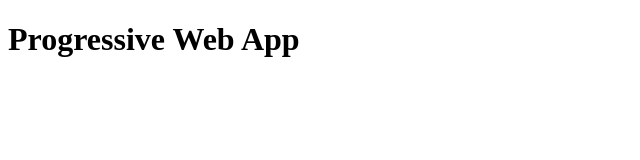
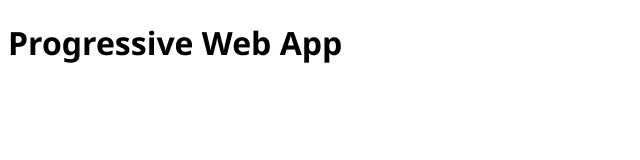
Before and after one commit to theMuhammadKhalid/my-first-PWA, a plain HTML site: page index.html in a window 1280 px wide. Shown: the whole page, without its empty margins (0-640 px from the left). Drawn offline with Linux system fonts and the light colour scheme.

Commit message:
Added style

```diff
--- a/index.html
+++ b/index.html
@@ -7,6 +7,11 @@
     <meta name="viewport" content="width=device-width, initial-scale=1.0">
     <title>Progressive Web App</title>
     <script src="main.js"></script>
+    <style>
+        body{
+            font-family:'Segoe UI', Tahoma, Geneva, Verdana, sans-serif;
+        }
+    </style>
 </head>
 
 <body>
```
